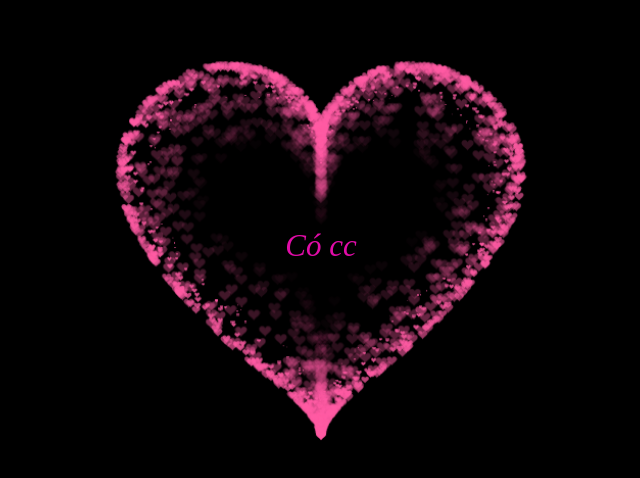
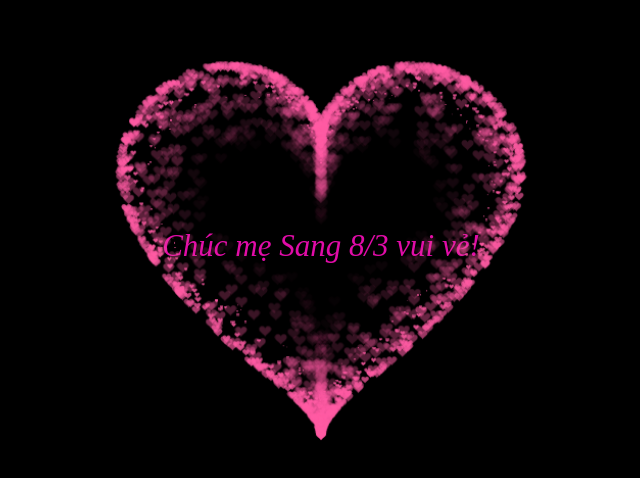
Before and after one commit to HoangThuan1800468/Heart, a plain HTML site: page index.html in a window 1280 px wide. Shown: the part 152-630 px from the top of the page, without its empty margins (319-959 px from the left). Drawn offline with Linux system fonts and the light colour scheme.

Commit message:
Update index.html

```diff
--- a/index.html
+++ b/index.html
@@ -331,6 +331,6 @@ var ParticlePool = (function() {
         align-items: center;
         justify-content: center;
         margin-bottom: 5px;
-        text-align: center;">Có cc</div>
+        text-align: center;">Chúc mẹ Sang 8/3 vui vẻ!</div>
  </BODY>
 </HTML>
```
